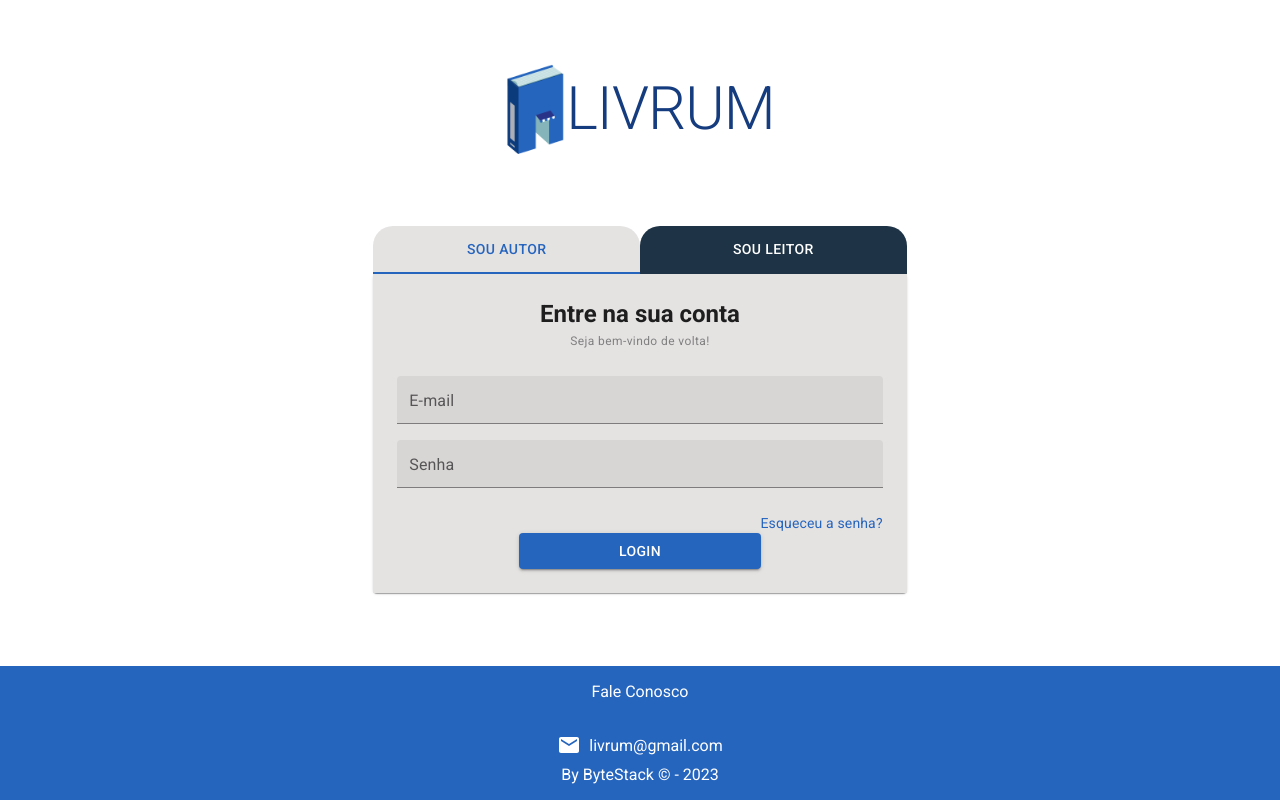
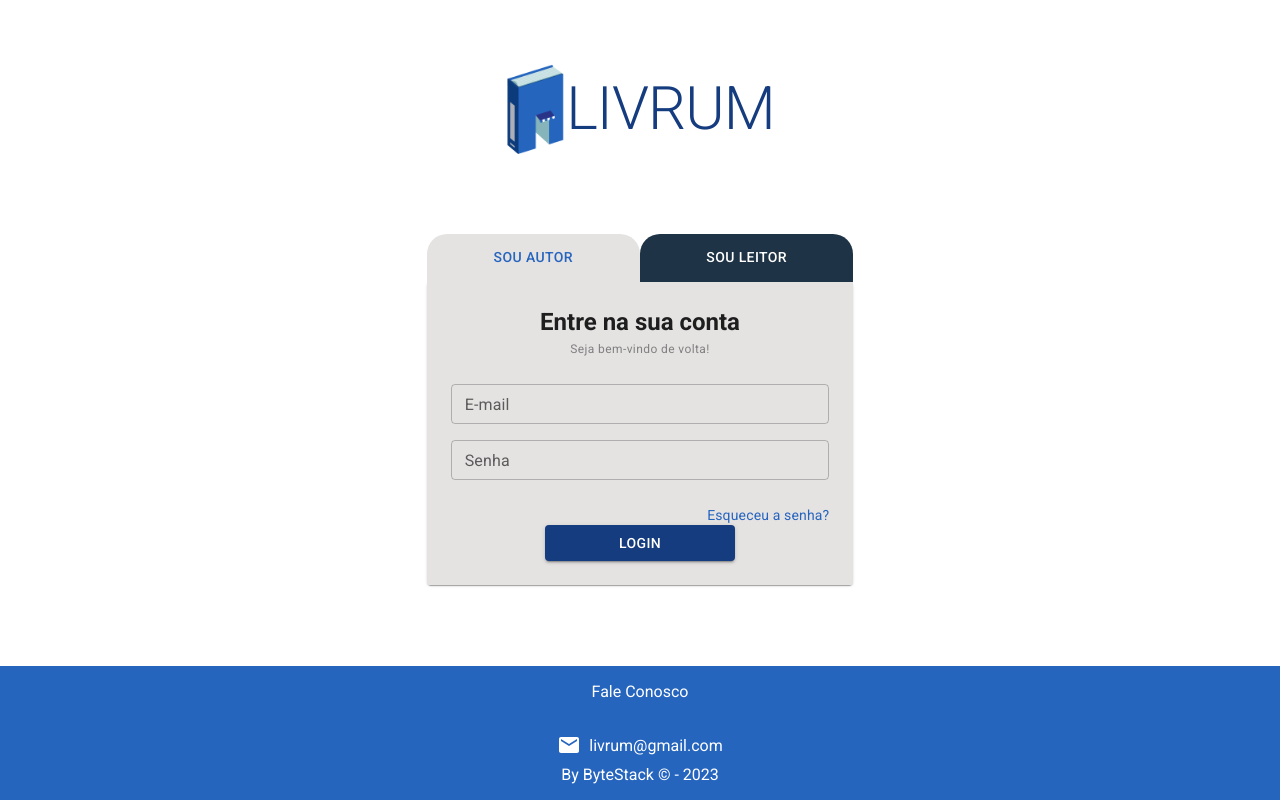
Before and after one commit to byte-stack-uefs/livrum, a Next.js app in the folder phase_4/app/webapp/: page /login in a window 1280 px wide. Built offline with nearby package versions, Linux system fonts and the light colour scheme.

Commit message:
Ajustes de cores e espaçamento

```diff
--- a/phase_4/app/webapp/app/(account)/(public)/cadastro/page.tsx
+++ b/phase_4/app/webapp/app/(account)/(public)/cadastro/page.tsx
@@ -284,7 +284,7 @@ const ClientRegister = () => {
                                 <Button
                                     type="submit"
                                     variant="contained"
-                                    color="primary"
+                                    color="darker"
                                     fullWidth
                                     sx={{
                                         marginTop: "10px",
--- a/phase_4/app/webapp/app/(account)/(public)/login/page.tsx
+++ b/phase_4/app/webapp/app/(account)/(public)/login/page.tsx
@@ -1,12 +1,9 @@
 "use client";
 
+import { theme } from "@/app/theme";
 import React, { useState } from "react";
-
-import { Box, Tab, Tabs, TextField, Button, Paper, Typography, Link, FormControl } from "@mui/material";
-
-
 import Grid from "@mui/material/Unstable_Grid2";
-import { theme } from "@/app/theme";
+import { Tab, Tabs, TextField, Button, Paper, Typography, Link } from "@mui/material";
 
 const Login = () => {
     const [value, setValue] = useState(0);
@@ -26,14 +23,14 @@ const Login = () => {
     return (
         <>
             <Grid container>
-                <Grid xs={12} sm={9} md={7} lg={5} margin="auto">
+                <Grid xs={11} md={4} margin="auto">
                     <Tabs
                         value={value}
                         variant="fullWidth"
                         scrollButtons={false}
                         onChange={handleChange}
                         centered
-                        TabIndicatorProps={{ style: { display: "display-box" } }}
+                        TabIndicatorProps={{ style: { display: "none" } }}
                         sx={{ width: '100%' }}
                     >
                         <Tab label="Sou Autor" />
@@ -56,7 +53,7 @@ const Login = () => {
                                     <Grid xs={12}>
                                         <TextField
                                             label="E-mail"
-                                            variant="filled"
+
                                             type="email"
                                             color="info"
                                             value={email}
@@ -68,7 +65,6 @@ const Login = () => {
                                     <Grid xs={12}>
                                         <TextField
                                             label="Senha"
-                                            variant="filled"
                                             value={password}
                                             type="password"
                                             onChange={(e) => setPassword(e.target.value)}
@@ -89,14 +85,13 @@ const Login = () => {
                                         }}
                                         style={{
                                             color: theme.palette.primary.main,
-                                            //backgroundColor: "#E5E2E2",
                                         }}
                                     >
                                         Esqueceu a senha?
                                     </Link>
                                 </Grid>
-                                <Grid xs={12} md={6}>
-                                    <Button fullWidth type="submit" variant="contained" color="primary">
+                                <Grid xs={12} sm={6} md={6}>
+                                    <Button fullWidth type="submit" variant="contained" color="darker">
                                         Login
                                     </Button>
                                 </Grid>
```
